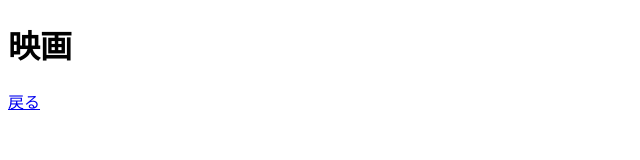
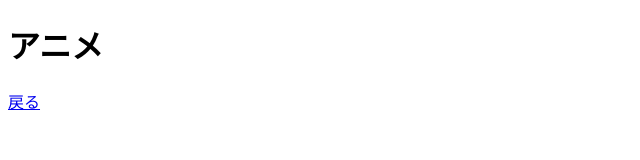
Before and after one commit to s1F102502700/team-project, a plain HTML site: page page3.html in a window 1280 px wide. Shown: the whole page, without its empty margins (0-640 px from the left). Drawn offline with Linux system fonts and the light colour scheme.

Commit message:
new page3

```diff
--- a/page3.html
+++ b/page3.html
@@ -6,7 +6,7 @@
     <link rel="stylesheet" href="css/index.css">
 </head>
 <body>
-    <h1>映画</h1>
+    <h1>アニメ</h1>
     <p></p>
     <p><a href="index.html">戻る</a></p>
 
```
